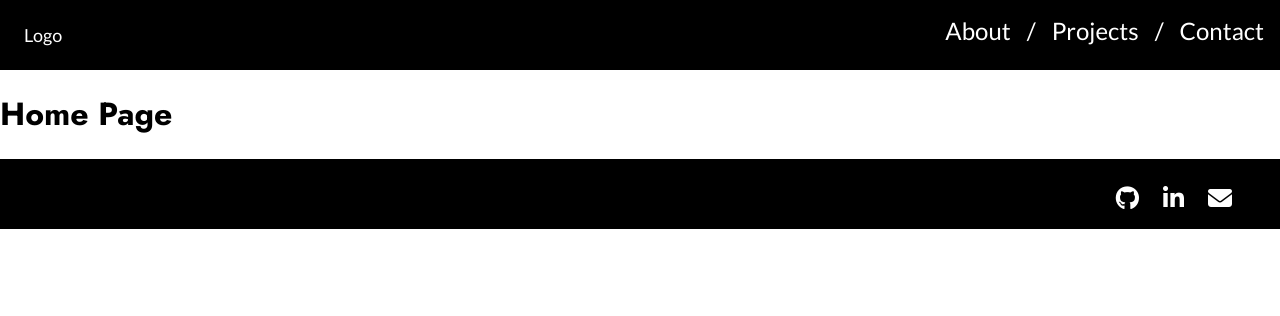
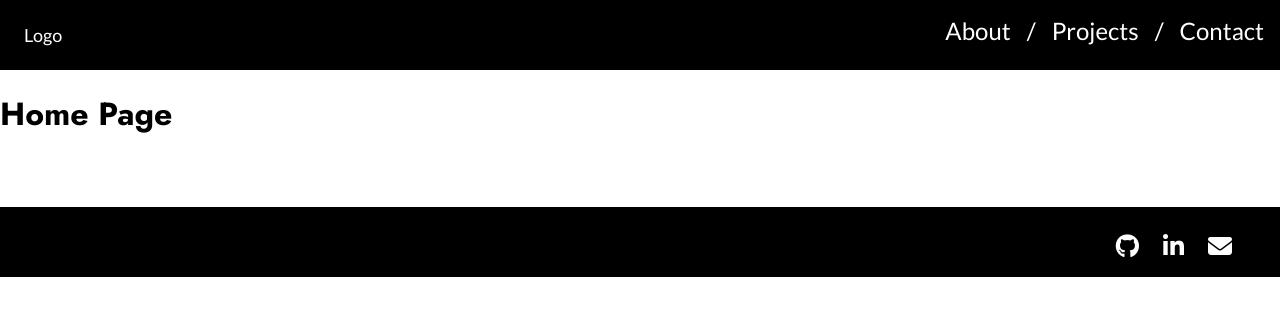
Before and after one commit to noemi-ashizuka/react-portfolio-site, a React (Create React App) app: page / in a window 1280 px wide. Shown: the top 316 px of the page. Built offline with nearby package versions, Linux system fonts and the light colour scheme.

Commit message:
fixed problem with footer on project details page

```diff
--- a/src/App.css
+++ b/src/App.css
@@ -1,5 +1,6 @@
-body {
+html, body {
   font-family: 'Lato', sans-serif;
+  height: 100%;
 }
 
 h1 {
@@ -7,7 +8,8 @@ h1 {
 }
 
 .page-container {
-  height: 100%;
+  min-height: 100%;
+  padding-bottom: 20px;
 }
 
 .page-title {
--- a/src/assets/stylesheets/footer.scss
+++ b/src/assets/stylesheets/footer.scss
@@ -3,6 +3,7 @@
   bottom: 0;
   width: 100%;
   height: 70px;
+  margin-top: 70px;
   background-color: black;
 
   .footer-links {
--- a/src/assets/stylesheets/project-details.scss
+++ b/src/assets/stylesheets/project-details.scss
@@ -1,3 +1,7 @@
+.content-container {
+  min-height: 100%;
+  padding-bottom: 300px;
+
   .project-title {
     margin-left: 24px;
     font-size: 40px;
@@ -19,6 +23,8 @@
       height: 450px;
     }
    }
+
+   .content-text {
 
      .project-description {
        margin-left: 24px;
@@ -51,3 +57,6 @@
          }
        }
      }
+   }
+
+}
```
Lines whose indentation alone changed are shown as unchanged.
